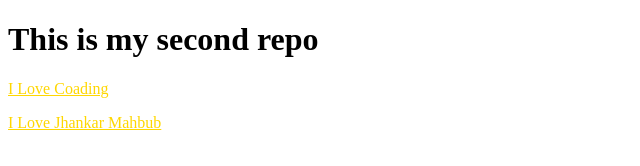
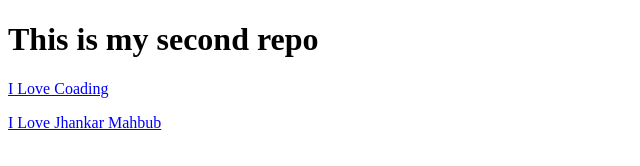
Before and after one commit to MinhazBorhan/My-Second-Repository, a plain HTML site: page Index.html in a window 1280 px wide. Shown: the whole page, without its empty margins (0-640 px from the left). Drawn offline with Linux system fonts and the light colour scheme.

Commit message:
added style

```diff
--- a/style.css
+++ b/style.css
@@ -1,4 +1,4 @@
 p{
-    color: gold;
+    color:blue;
     text-decoration: underline;
 }
```
